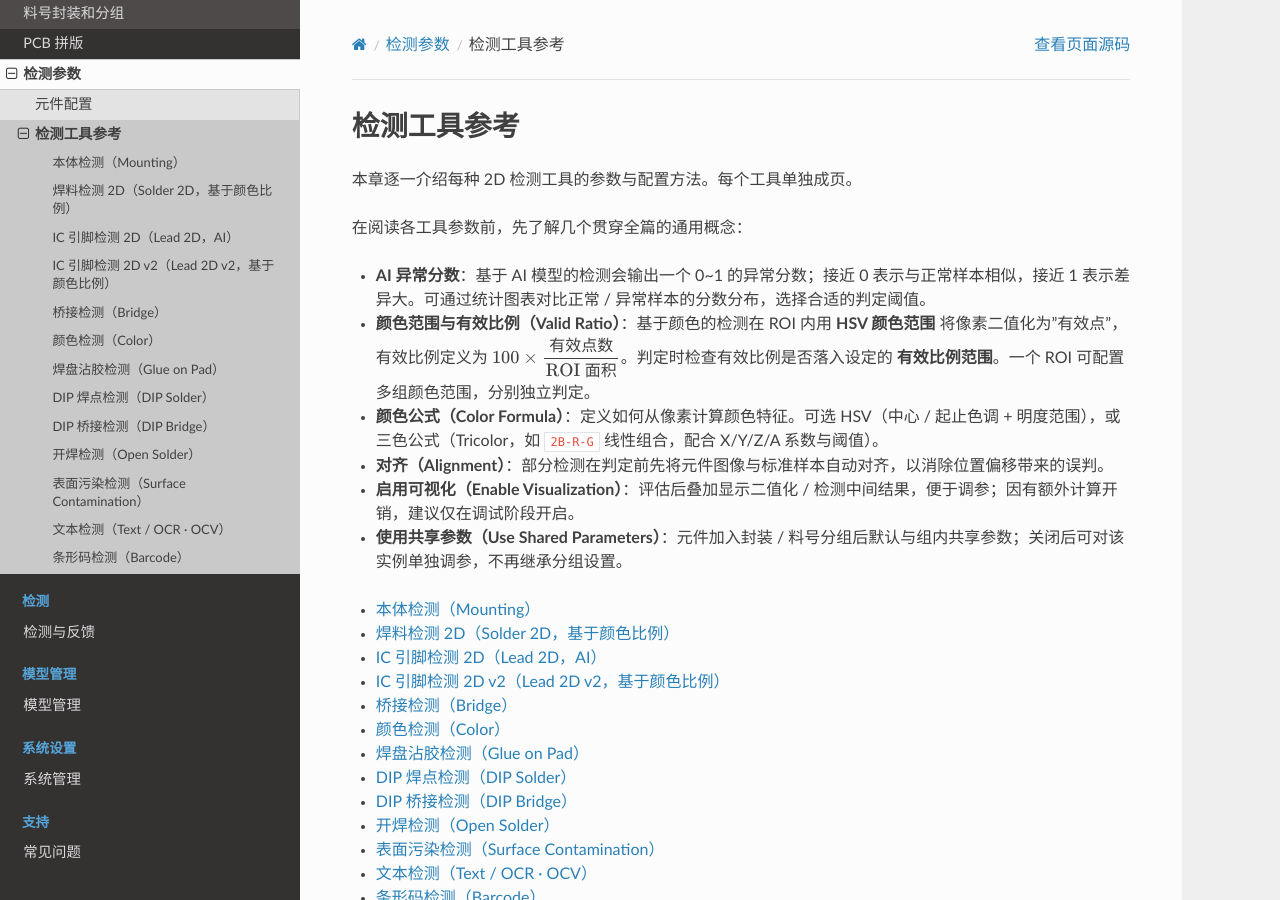
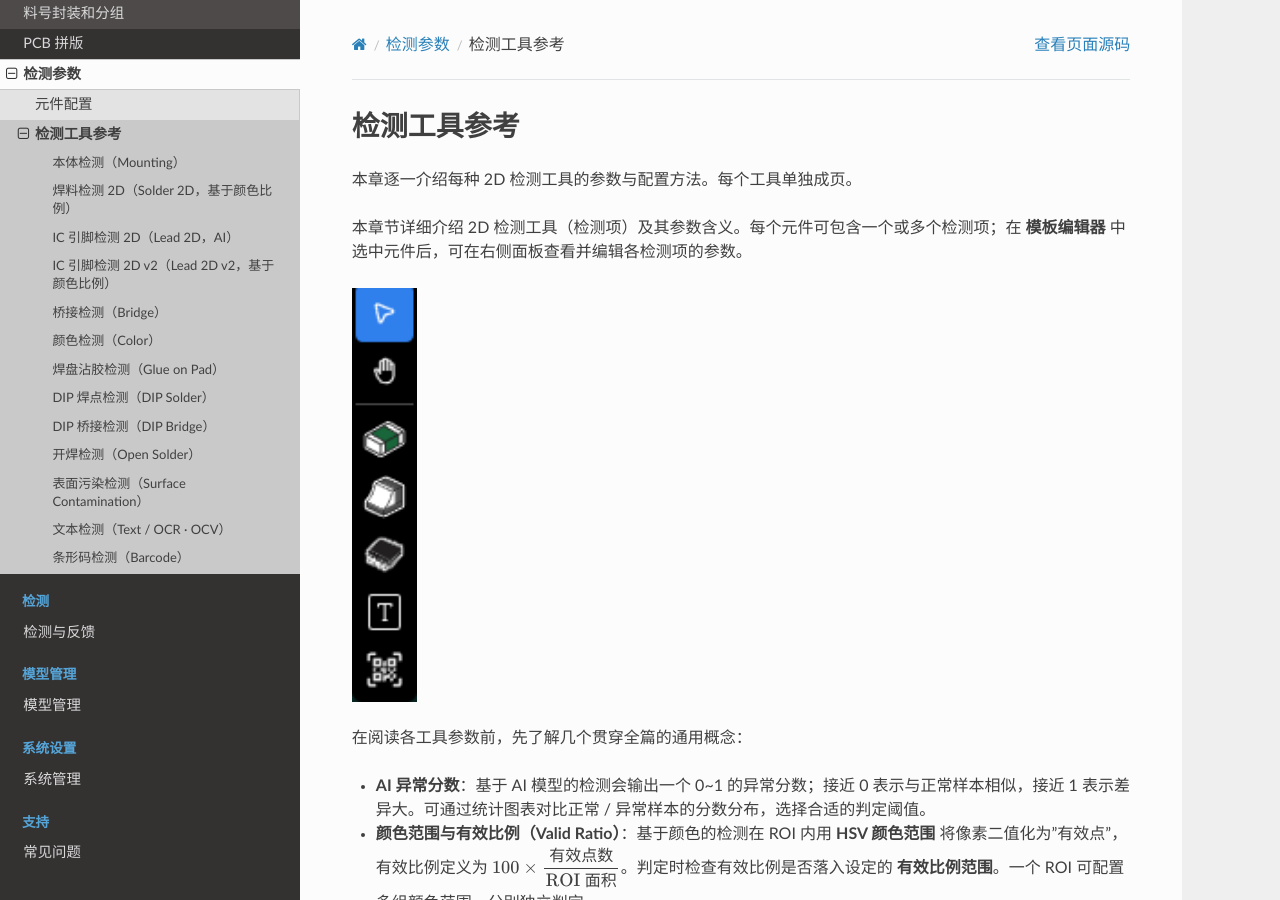
Before and after one commit to DaoAI-Robotics-Inc/daoai_pcb_aoi_user_manual, a Sphinx documentation site: the page built from docs/source/complete_user_guide/config/detection_tools/index.rst, in a window 1280 px wide and 900 px high. Built offline with Sphinx 7.4.7 and the Read the Docs theme 3.1.0, drawn with Linux system fonts in a browser that asks for light colours.

Commit message:
docs(detection): restore intro paragraph + overview image on detection_tools index

```diff
--- a/docs/source/complete_user_guide/config/detection_tools/index.rst
+++ b/docs/source/complete_user_guide/config/detection_tools/index.rst
@@ -2,6 +2,12 @@
 ================
 
 本章逐一介绍每种 2D 检测工具的参数与配置方法。每个工具单独成页。
+
+本章节详细介绍 2D 检测工具（检测项）及其参数含义。每个元件可包含一个或多个检测项；在 **模板编辑器** 中选中元件后，可在右侧面板查看并编辑各检测项的参数。
+
+.. image:: ../images/params_overview.png
+   :scale: 180%
+   :alt: 检测参数总览
 
 在阅读各工具参数前，先了解几个贯穿全篇的通用概念：
 
```
